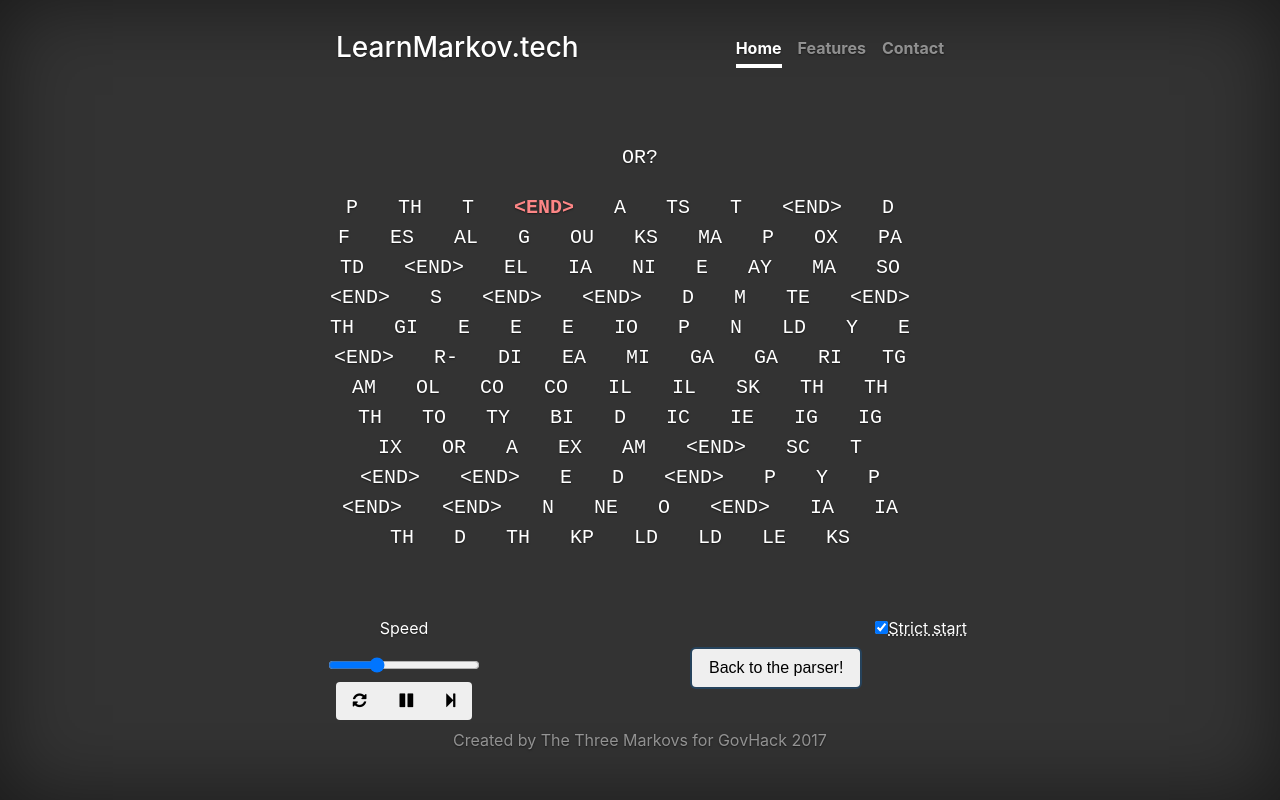
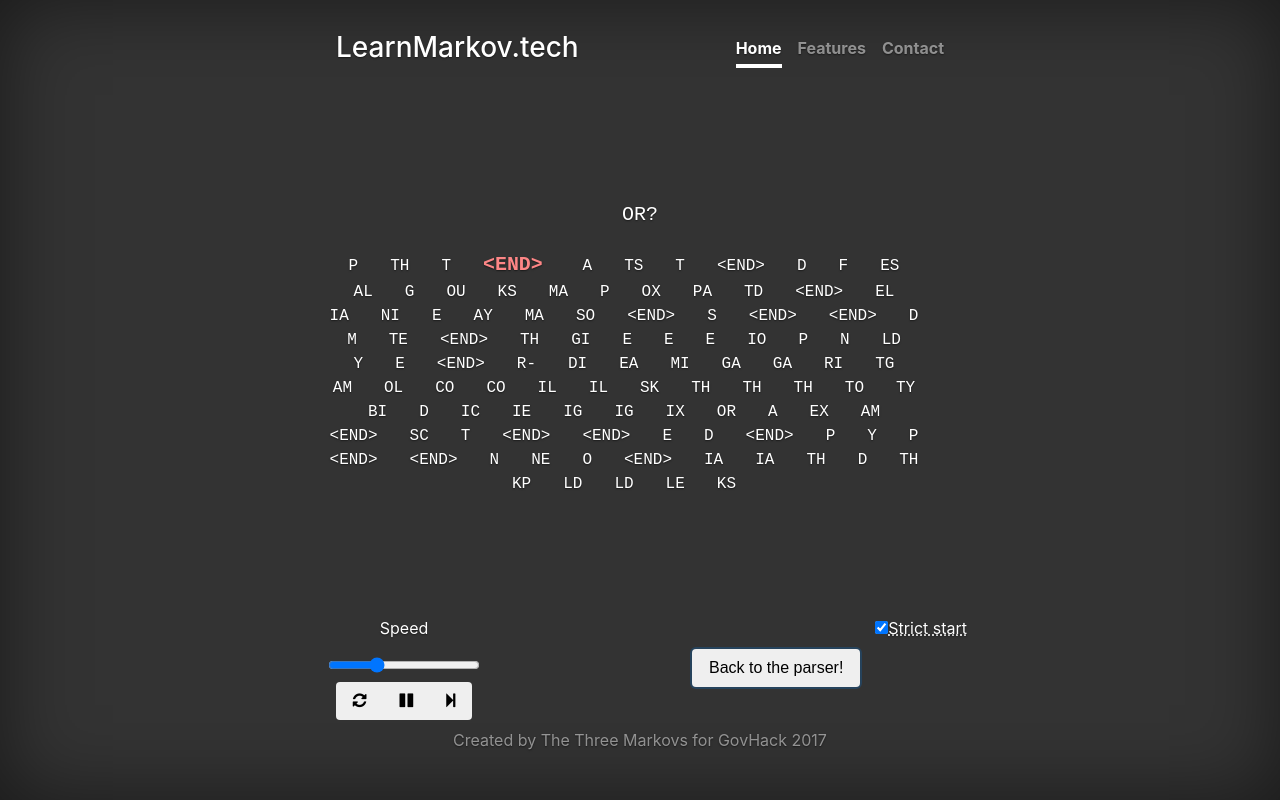
Before and after one commit to bilalakil/learnmarkov.tech, a Vue app: page / in a window 1280 px wide. Both pictures are taken after a click on the button "On to name generation!". Built offline with nearby package versions, Linux system fonts and the light colour scheme; a web font is replaced by a local one.

Commit message:
Fix absolutes

```diff
--- a/src/components/Generator.vue
+++ b/src/components/Generator.vue
@@ -19,21 +19,18 @@
             >?</span>
           </transition-group>
         </div>
-
-        <transition appear name="fade">
-          <div
-            id="possible-states"
-            :key="currentState"
-            class="fade-absolute fade-absolute-right"
-          >
-            <span
+        <div id="possible-states" class="generator">
+          <transition appear name="fade">
+            <div :key="currentState" class="fade-absolute fade-absolute-right">
+              <span
               class="state" :key="state"
               :class="{ selected: i === nextState }"
               v-for="(state, i) in states.transitions[currentState]"
               :ref="i === nextState ? 'selectedState' : null"
             >{{ state === '' ? '&lt;END&gt;' : state }}</span>
-          </div>
-        </transition>
+            </div>
+          </transition>
+        </div>
       </div>
     </transition>
   </div>
--- a/src/components/MarkovChain.vue
+++ b/src/components/MarkovChain.vue
@@ -63,7 +63,7 @@ export default {
   height: 100%;
 }
 
-#current-name, #stopped-name, #possible-states {
+#current-name, #stopped-name, #possible-states, .word {
   font-family: 'Droid Sans Mono', monospace;
   font-size: 20px;
 }
--- a/src/components/Parser.vue
+++ b/src/components/Parser.vue
@@ -22,10 +22,9 @@
             {{ word }}
           </template>
         </span>
-
+        <div id="possible-states">
           <transition appear name="fade">
             <div
-            id="possible-states"
               :key="currentState"
               class="fade-absolute fade-absolute-right"
             >
@@ -43,6 +42,7 @@
               <span class="state placeholder" ref="possibleStatePlaceholder"></span>
             </div>
           </transition>
+        </div>
       </div>
     </transition>
   </div>
```
Lines whose indentation alone changed are shown as unchanged.
